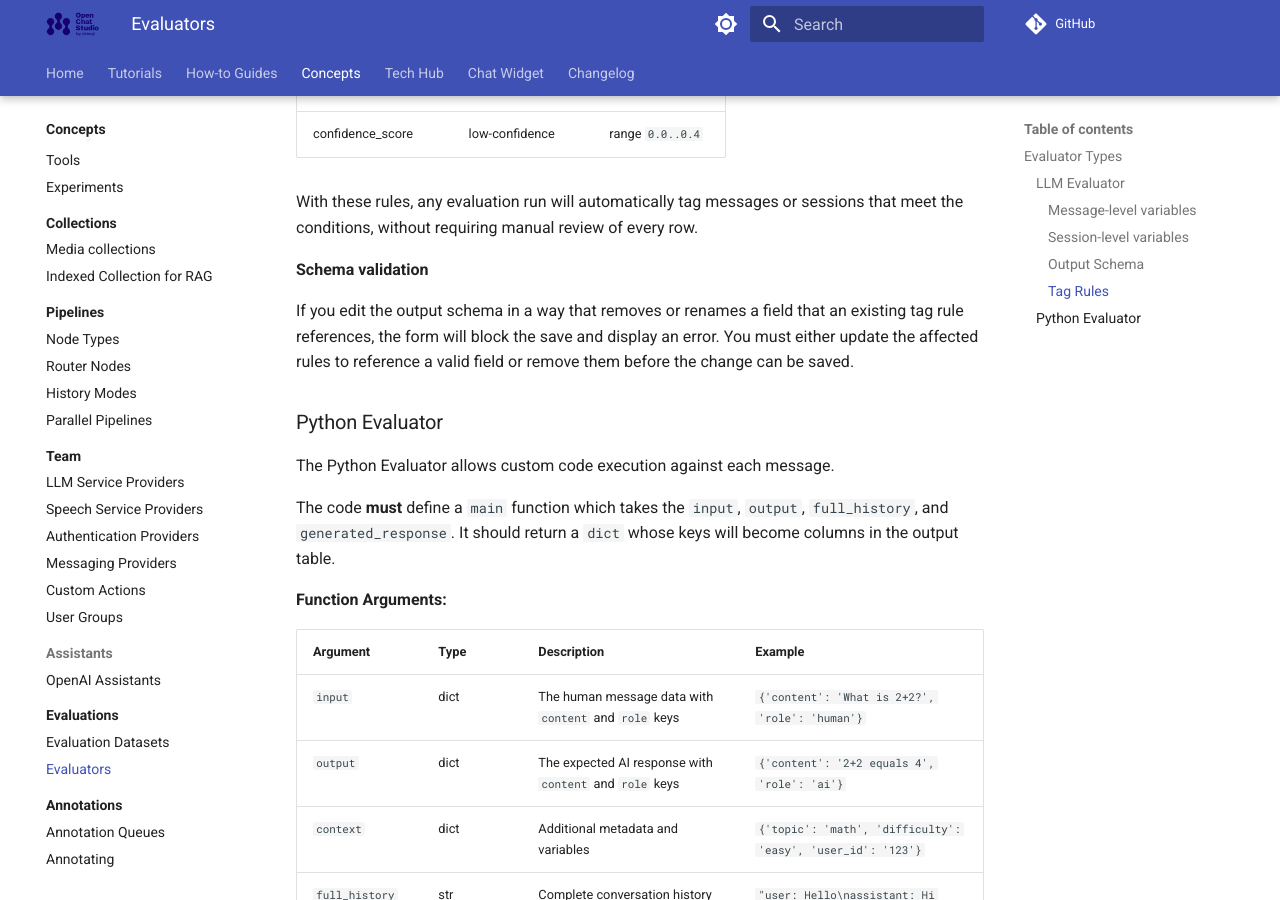
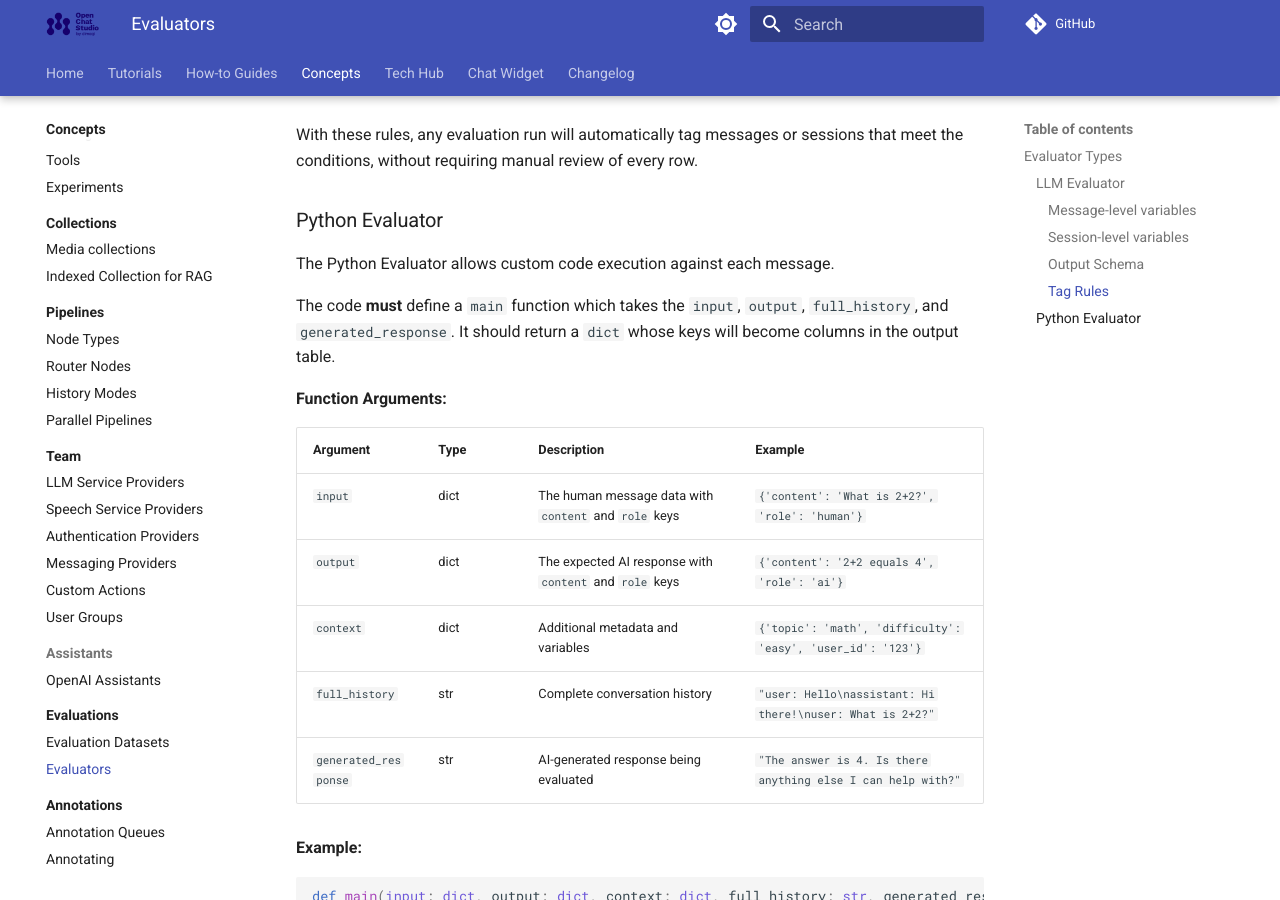
Before and after one commit to dimagi/open-chat-studio-docs, an MkDocs documentation site: the page built from docs/concepts/evaluations/evaluators.md, in a window 1280 px wide and 900 px high, scrolled down 3785 px. Built offline with MkDocs 1.6.1 and Material for MkDocs 9.7.7, drawn with Linux system fonts in a browser that asks for light colours; a script that is not in the unit is left out; comment, search, counter and statistics services are not loaded; some of the changed text lies outside the part shown.

Commit message:
Apply suggestions from code review
Co-authored-by: Simon Kelly <skelly@dimagi.com>

```diff
--- a/docs/concepts/evaluations/evaluators.md
+++ b/docs/concepts/evaluations/evaluators.md
@@ -86,8 +86,6 @@
 
 Each tag application is recorded in an audit log and displayed in the **Applied Tags** column on the run results page.
 
-Tags created by evaluators are placed in an "Evaluations" category and are not system tags, so you can view and manage them alongside other tags in your project.
-
 **Defining a rule**
 
 Each rule has three parts:
@@ -117,10 +115,6 @@
 | confidence_score | low-confidence | range `0.0..0.4` |
 
 With these rules, any evaluation run will automatically tag messages or sessions that meet the conditions, without requiring manual review of every row.
-
-**Schema validation**
-
-If you edit the output schema in a way that removes or renames a field that an existing tag rule references, the form will block the save and display an error. You must either update the affected rules to reference a valid field or remove them before the change can be saved.
 
 ### Python Evaluator
 
```
